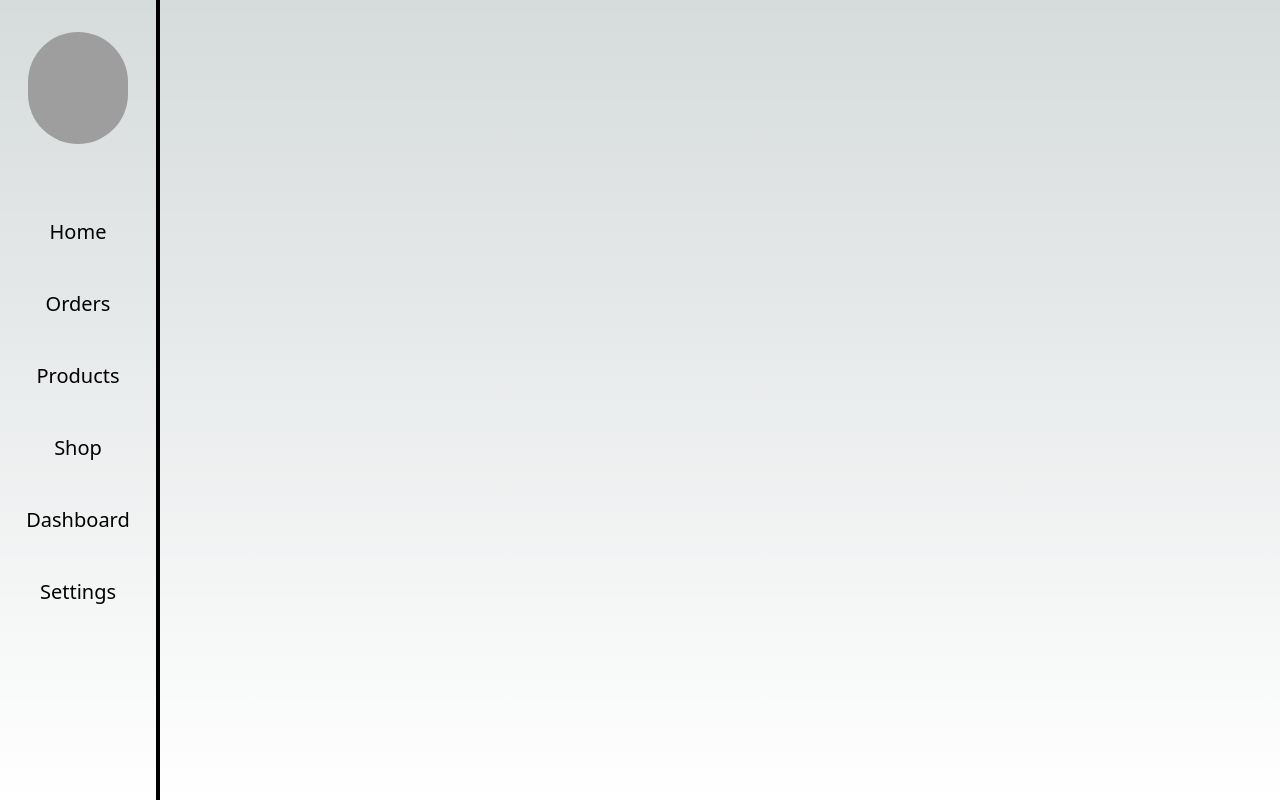
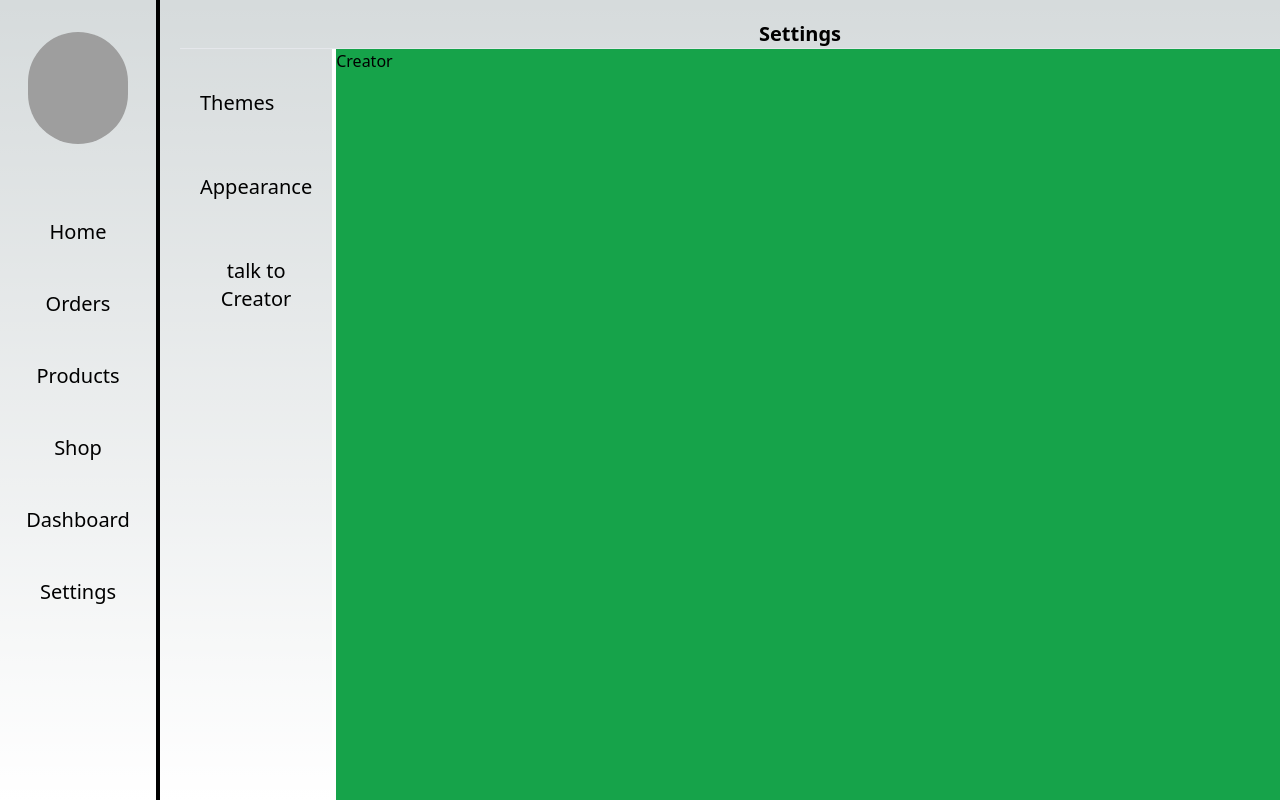
Before and after one commit to MarkVivian/PointOfSaleSystem, a Next.js app in the folder front-end/: page /dashboard/settings in a window 1280 px wide. Built offline with nearby package versions, Linux system fonts and the light colour scheme; grey boxes are pictures that could not be loaded.

Commit message:
done for today

```diff
--- /dev/null
+++ b/front-end/app/dashboard/settings/Appearance.tsx
@@ -0,0 +1,9 @@
+import React from 'react'
+
+function Appearance() {
+  return (
+    <div>Appearance</div>
+  )
+}
+
+export default Appearance
--- /dev/null
+++ b/front-end/app/dashboard/settings/Creator.tsx
@@ -0,0 +1,9 @@
+import React from 'react'
+
+function Creator() {
+  return (
+    <div>Creator</div>
+  )
+}
+
+export default Creator
--- a/front-end/app/dashboard/settings/Settings.tsx
+++ b/front-end/app/dashboard/settings/Settings.tsx
@@ -1,16 +1,51 @@
-import React from 'react'
+"use client"
+import React, { useState } from 'react'
+import Themes from './Themes'
+import Appearance from './Appearance'
+import Creator from './Creator'
 
 function Settings() {
+    const [content, setContent] = useState<String>("talk to Creator")
+
   return (
-    <main>
-        <section>
+    <main className='p-5 h-screen w-screen relative'>
+        <h1 className='text-center font-bold text-xl'>
+            Settings
+        </h1>
+        <hr />
+        <section className='flex h-full relative'>
+            <div className=' border-r-4 border-white p-3 h-full w-40'>
+                {
+                    settingsValues.map((file)=>{
+                        return(
+                            <button
+                            className=' relative p-2 text-xl hover-effect rounded-lg my-5'
+                            key={file}
+                            onClick={()=>{setContent(file)}}
+                            >
+                                {file}
+                            </button>
+                        )
+                    })
+                }
+            </div>
 
-        </section>
-        <section>
-
+            <div className='bg-green-600 w-full'>
+                {content === "Themes" ? <Themes /> :
+                content === "Appearance" ? <Appearance /> :
+                content === "talk to Creator" ? <Creator />
+                : ""
+                }
+            </div>
         </section>
     </main>
   )
 }
 
+const settingsValues = [
+    "Themes",
+    "Appearance",
+    "talk to Creator"
+]
+
 export default Settings
--- /dev/null
+++ b/front-end/app/dashboard/settings/Themes.tsx
@@ -0,0 +1,9 @@
+import React from 'react'
+
+function Themes() {
+  return (
+    <div>Themes</div>
+  )
+}
+
+export default Themes
```
Also changed, not shown: front-end/store/store.ts (deleted).
